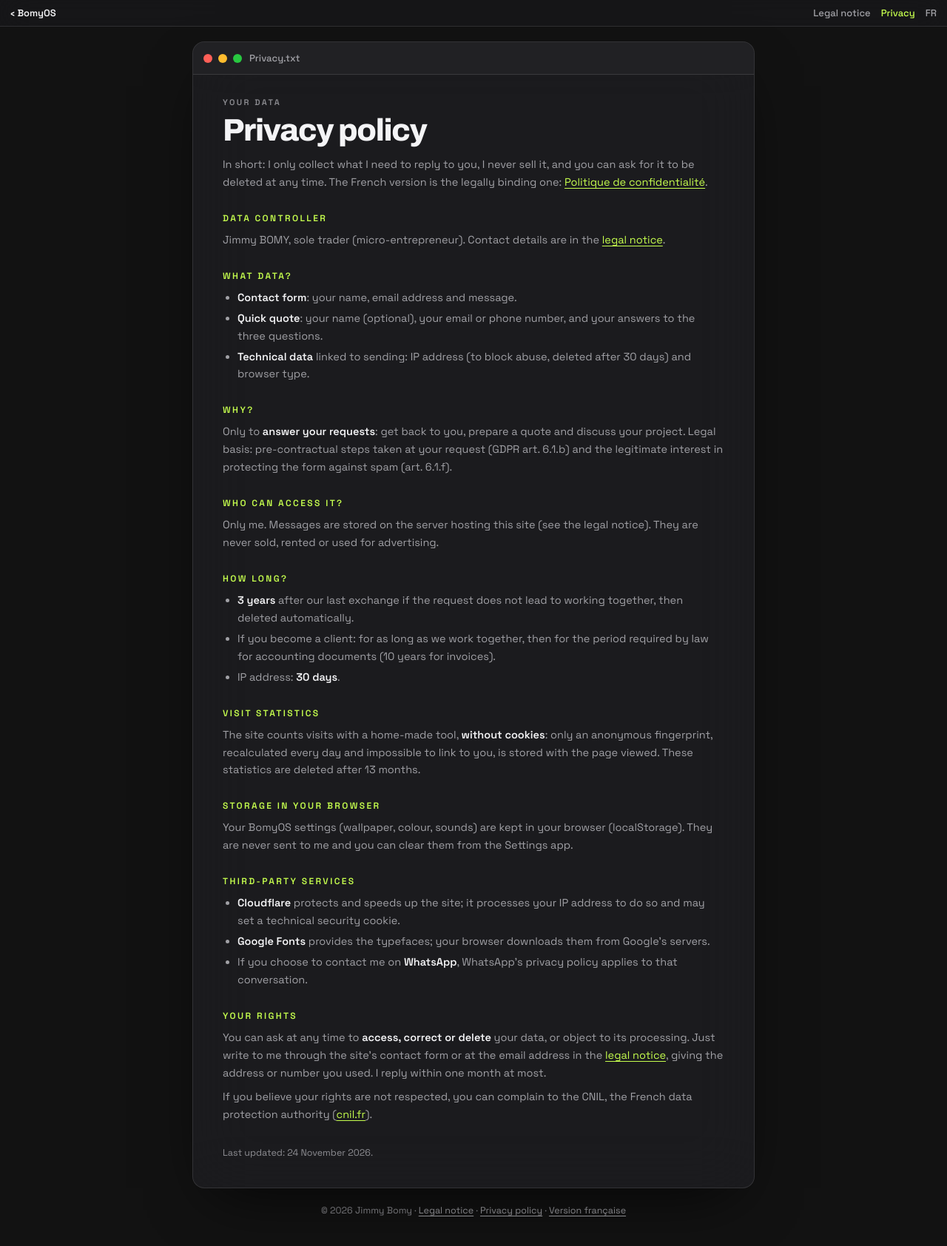
After one commit to JimmyBomy/jimmybomy.fr, a PHP site: page /en/privacy/ in a window 1280 px wide. The commit adds this page. Shown: the whole page at 74% size. Run offline with PHP 8.4, Linux system fonts and the light colour scheme.

Commit message:
Pages légales en anglais, SEO, titres H2 et accessibilité (FR et EN)
Co-Authored-By: Claude Opus 5.5 <noreply@anthropic.com>
Claude-Session: https://claude.ai/code/session_01LnQXzMCxcUuKkYsq62ct9v

```diff
--- a/assets/css/bomyos.css
+++ b/assets/css/bomyos.css
@@ -1,4 +1,4 @@
-:root{--acc:#c6ff4e;--acc2:#7cc4ff;--ink:#f4f4f6;--muted:#a1a1a6;--dim:#6e6e73;--glass:rgba(30,30,34,.72);--glass-brd:rgba(255,255,255,.11);--bar:rgba(24,24,27,.62);--radius:16px;--menh:36px}
+:root{--acc:#c6ff4e;--acc2:#7cc4ff;--ink:#f4f4f6;--muted:#a1a1a6;--dim:#8e8e93;--glass:rgba(30,30,34,.72);--glass-brd:rgba(255,255,255,.11);--bar:rgba(24,24,27,.62);--radius:16px;--menh:36px}
 *{margin:0;padding:0;box-sizing:border-box}
 html,body{height:100%}
 body{font-family:"Space Grotesk",system-ui,sans-serif;color:var(--ink);background:#05060a;overflow:hidden;-webkit-font-smoothing:antialiased;user-select:none}
@@ -67,6 +67,7 @@ button.menu:hover,button.menu.open{color:var(--ink);background:rgba(255,255,255,
 .win:-webkit-full-screen{width:100vw!important;height:100vh!important;border-radius:0}
 
 .h-eyebrow{font-size:11px;letter-spacing:.22em;text-transform:uppercase;color:var(--dim);font-weight:600}
+.win-body:focus{outline:none}.win-body:focus-visible{outline:2px solid var(--acc);outline-offset:-2px}
 .h-title{font-family:"Archivo";font-weight:800;letter-spacing:-.03em;font-size:clamp(30px,4vw,52px);line-height:.98;margin:10px 0 14px}
 .lede{color:var(--muted);line-height:1.65;max-width:60ch}.lede b{color:var(--ink);font-weight:600}.acc{color:var(--acc)}
 .divider{height:1px;background:var(--glass-brd);margin:26px 0}
--- a/assets/css/legal.css
+++ b/assets/css/legal.css
@@ -1,5 +1,5 @@
 /* Pages légales autonomes (mentions légales, confidentialité) — style fenêtre BomyOS */
-:root{--acc:#c6ff4e;--acc2:#7cc4ff;--ink:#f4f4f6;--muted:#a1a1a6;--dim:#6e6e73;--glass:rgba(30,30,34,.78);--glass-brd:rgba(255,255,255,.11)}
+:root{--acc:#c6ff4e;--acc2:#7cc4ff;--ink:#f4f4f6;--muted:#a1a1a6;--dim:#8e8e93;--glass:rgba(30,30,34,.78);--glass-brd:rgba(255,255,255,.11)}
 *{box-sizing:border-box;margin:0;padding:0}
 html{color-scheme:dark}
 body{font-family:"Space Grotesk",system-ui,sans-serif;color:var(--ink);min-height:100vh;-webkit-font-smoothing:antialiased;
--- /dev/null
+++ b/en/privacy/index.html
@@ -0,0 +1,81 @@
+<!DOCTYPE html>
+<html lang="en">
+<head>
+<meta charset="UTF-8" />
+<meta name="viewport" content="width=device-width, initial-scale=1" />
+<title>Privacy policy — Jimmy Bomy</title>
+<meta name="description" content="Privacy policy for jimmybomy.fr: what data is collected, why, for how long, and your rights." />
+<meta name="robots" content="index,follow" />
+<meta name="theme-color" content="#05060a" />
+<link rel="canonical" href="https://jimmybomy.fr/en/privacy/" />
+<link rel="alternate" hreflang="fr" href="https://jimmybomy.fr/confidentialite/" />
+<link rel="alternate" hreflang="x-default" href="https://jimmybomy.fr/confidentialite/" />
+<link rel="alternate" hreflang="en" href="https://jimmybomy.fr/en/privacy/" />
+<link rel="icon" href="/icon-192.png" />
+<link rel="preconnect" href="https://fonts.googleapis.com">
+<link rel="preconnect" href="https://fonts.gstatic.com" crossorigin>
+<link href="https://fonts.googleapis.com/css2?family=Space+Grotesk:wght@400;500;600;700&family=JetBrains+Mono:wght@400;500&family=Archivo:wght@800&display=swap" rel="stylesheet">
+<link rel="stylesheet" href="/assets/css/legal.css?v=2" />
+</head>
+<body>
+<nav class="topbar" aria-label="Navigation">
+  <a href="/en/">‹ BomyOS</a><span class="sp"></span>
+  <a class="lnk" href="/en/legal-notice/">Legal notice</a>
+  <a class="lnk" href="/en/privacy/" aria-current="page">Privacy</a>
+  <a class="lnk" href="/confidentialite/" hreflang="fr" lang="fr">FR</a>
+</nav>
+<main class="win">
+  <div class="win-bar" aria-hidden="true"><div class="lights"><i></i><i></i><i></i></div><div class="wtitle">Privacy.txt</div></div>
+  <div class="win-body">
+    <article class="legal-doc">
+      <div class="h-eyebrow">Your data</div>
+      <h1>Privacy policy</h1>
+      <p>In short: I only collect what I need to reply to you, I never sell it, and you can ask for it to be deleted at any time. The French version is the legally binding one: <a href="/confidentialite/" hreflang="fr" lang="fr">Politique de confidentialité</a>.</p>
+
+      <h2>Data controller</h2>
+      <p>Jimmy BOMY, sole trader (micro-entrepreneur). Contact details are in the <a href="/en/legal-notice/">legal notice</a>.</p>
+
+      <h2>What data?</h2>
+      <ul>
+        <li><b>Contact form</b>: your name, email address and message.</li>
+        <li><b>Quick quote</b>: your name (optional), your email or phone number, and your answers to the three questions.</li>
+        <li><b>Technical data</b> linked to sending: IP address (to block abuse, deleted after 30 days) and browser type.</li>
+      </ul>
+
+      <h2>Why?</h2>
+      <p>Only to <b>answer your requests</b>: get back to you, prepare a quote and discuss your project. Legal basis: pre-contractual steps taken at your request (GDPR art. 6.1.b) and the legitimate interest in protecting the form against spam (art. 6.1.f).</p>
+
+      <h2>Who can access it?</h2>
+      <p>Only me. Messages are stored on the server hosting this site (see the legal notice). They are never sold, rented or used for advertising.</p>
+
+      <h2>How long?</h2>
+      <ul>
+        <li><b>3 years</b> after our last exchange if the request does not lead to working together, then deleted automatically.</li>
+        <li>If you become a client: for as long as we work together, then for the period required by law for accounting documents (10 years for invoices).</li>
+        <li>IP address: <b>30 days</b>.</li>
+      </ul>
+
+      <h2>Visit statistics</h2>
+      <p>The site counts visits with a home-made tool, <b>without cookies</b>: only an anonymous fingerprint, recalculated every day and impossible to link to you, is stored with the page viewed. These statistics are deleted after 13 months.</p>
+
+      <h2>Storage in your browser</h2>
+      <p>Your BomyOS settings (wallpaper, colour, sounds) are kept in your browser (localStorage). They are never sent to me and you can clear them from the Settings app.</p>
+
+      <h2>Third-party services</h2>
+      <ul>
+        <li><b>Cloudflare</b> protects and speeds up the site; it processes your IP address to do so and may set a technical security cookie.</li>
+        <li><b>Google Fonts</b> provides the typefaces; your browser downloads them from Google's servers.</li>
+        <li>If you choose to contact me on <b>WhatsApp</b>, WhatsApp's privacy policy applies to that conversation.</li>
+      </ul>
+
+      <h2>Your rights</h2>
+      <p>You can ask at any time to <b>access, correct or delete</b> your data, or object to its processing. Just write to me through the site's contact form or at the email address in the <a href="/en/legal-notice/">legal notice</a>, giving the address or number you used. I reply within one month at most.</p>
+      <p>If you believe your rights are not respected, you can complain to the CNIL, the French data protection authority (<a href="https://www.cnil.fr" rel="noopener">cnil.fr</a>).</p>
+
+      <p class="upd">Last updated: 24 November 2026.</p>
+    </article>
+  </div>
+</main>
+<footer class="foot"><p>© 2026 Jimmy Bomy · <a href="/en/legal-notice/">Legal notice</a> · <a href="/en/privacy/">Privacy policy</a> · <a href="/confidentialite/" hreflang="fr" lang="fr">Version française</a></p></footer>
+</body>
+</html>
--- a/sw.js
+++ b/sw.js
@@ -1,5 +1,5 @@
 /* BomyOS service worker — HTML réseau d'abord, assets cache d'abord */
-const CACHE = "bomyos-v36";
+const CACHE = "bomyos-v37";
 const CORE = ["/", "/assets/css/bomyos.css", "/assets/js/bomyos.js", "/apple-touch-icon.png", "/icon-192.png", "/icon-512.png"];
 
 self.addEventListener("install", e => {
--- a/tools/build-en.mjs
+++ b/tools/build-en.mjs
@@ -37,6 +37,9 @@ export function buildEn() {
   h = h.replace(/(class="icb" title="Version française"[^>]*>)EN</, "$1FR<");
   rep('<a href="/en/" hreflang="en" lang="en">English</a>', '<a href="/" hreflang="fr" lang="fr">Français</a>');
 
+  // 3 bis. Pages légales en anglais
+  h = h.split('href="/mentions-legales/"').join('href="/en/legal-notice/"').split('href="/confidentialite/"').join('href="/en/privacy/"');
+
   // 4. Chemins absolus (la page est servie depuis /en/) + dictionnaire avant le script principal
   h = h.replace(/(src|href)="(?!\/|https?:|data:|mailto:|tel:|#)([^"]+)"/g, '$1="/$2"');
   h = h.replace(/(<script src="\/assets\/js\/bomyos\.js\?v=\d+"><\/script>)/, '<script src="/assets/js/i18n-en.js?v=1"></script>\n$1');
--- a/tools/en-seo.html
+++ b/tools/en-seo.html
@@ -35,5 +35,5 @@
   <p>Business websites, redesigns, maintenance and hosting, for individuals and businesses: presentation, opening hours, directions, optional booking or click &amp; collect, updates and backups, hosting and launch included. <a href="/en/#contact">Ask for a free quote</a>. Free mock-up, no commitment.</p>
   <h2>Contact</h2>
   <!--email_off--><p>Email: jimmybomy@icloud.com · Phone and WhatsApp: <a href="tel:+33788021676">+33 7 88 02 16 76</a> · <a href="https://www.linkedin.com/in/jimmy-bomy-1037453a8/" rel="noopener">LinkedIn: Jimmy Bomy</a> · <a href="https://github.com/JimmyBomy" rel="noopener">GitHub: @JimmyBomy</a> · <a href="https://www.twitch.tv/jimmyxetv" rel="noopener">Twitch: jimmyxetv</a> · Sedan / Troyes, France.</p><!--/email_off-->
-  <footer><p>© 2026 Jimmy Bomy · <a href="/mentions-legales/" lang="fr">Legal notice (French)</a> · <a href="/confidentialite/" lang="fr">Privacy policy (French)</a></p></footer>
+  <footer><p>© 2026 Jimmy Bomy · <a href="/en/legal-notice/">Legal notice</a> · <a href="/en/privacy/">Privacy policy</a></p></footer>
 </main>
```
Also changed, not shown: assets/js/bomyos.js (+17 -17 lines), assets/js/i18n-en.js (+4 -4 lines), confidentialite/index.html (+6 -2 lines), en/index.html (+11 -10 lines), en/legal-notice/index.html (added, +74 -0 lines), index.html (+8 -7 lines), mentions-legales/index.html (+6 -2 lines), sitemap.xml (+13 -1 lines).
